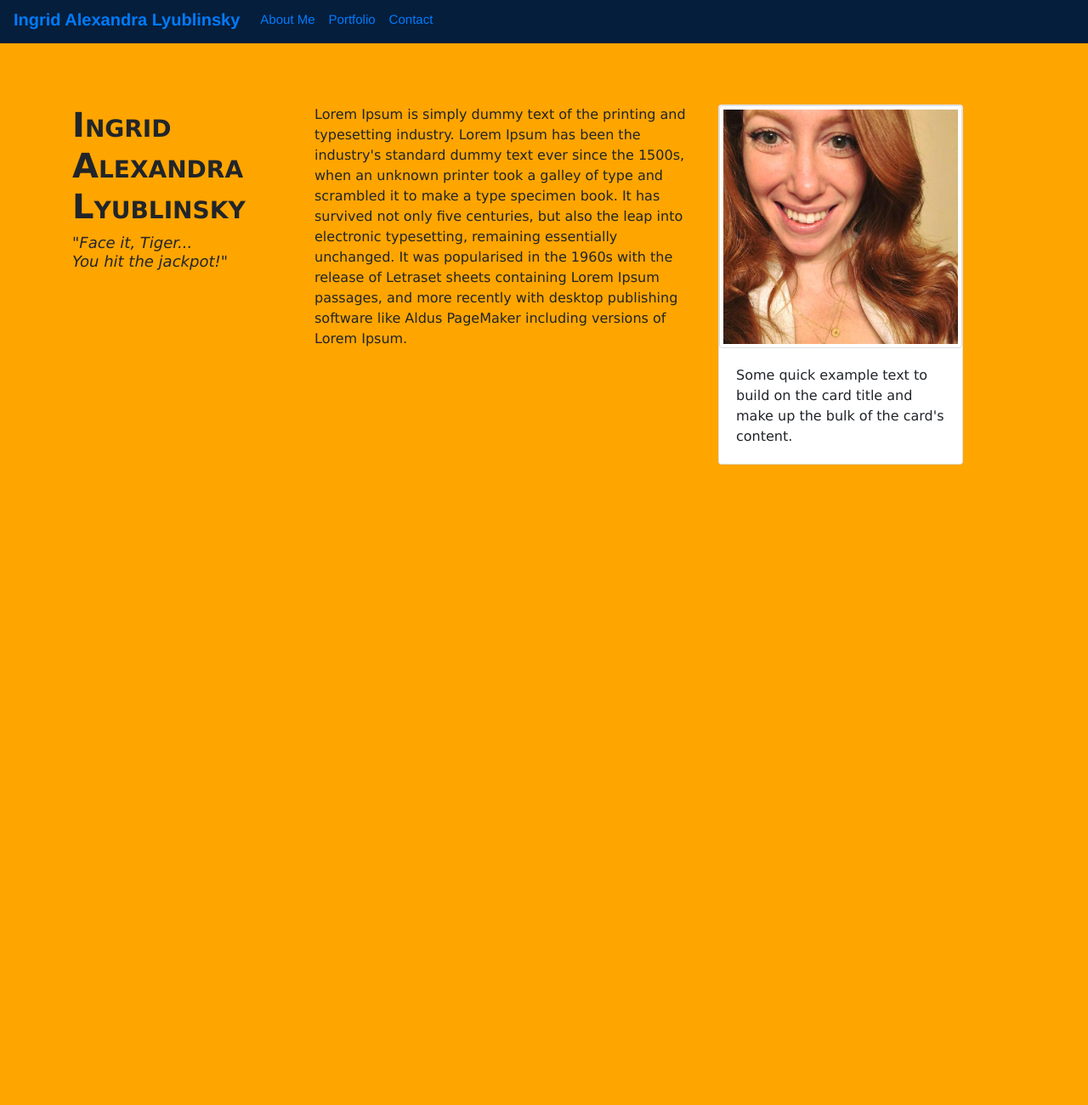
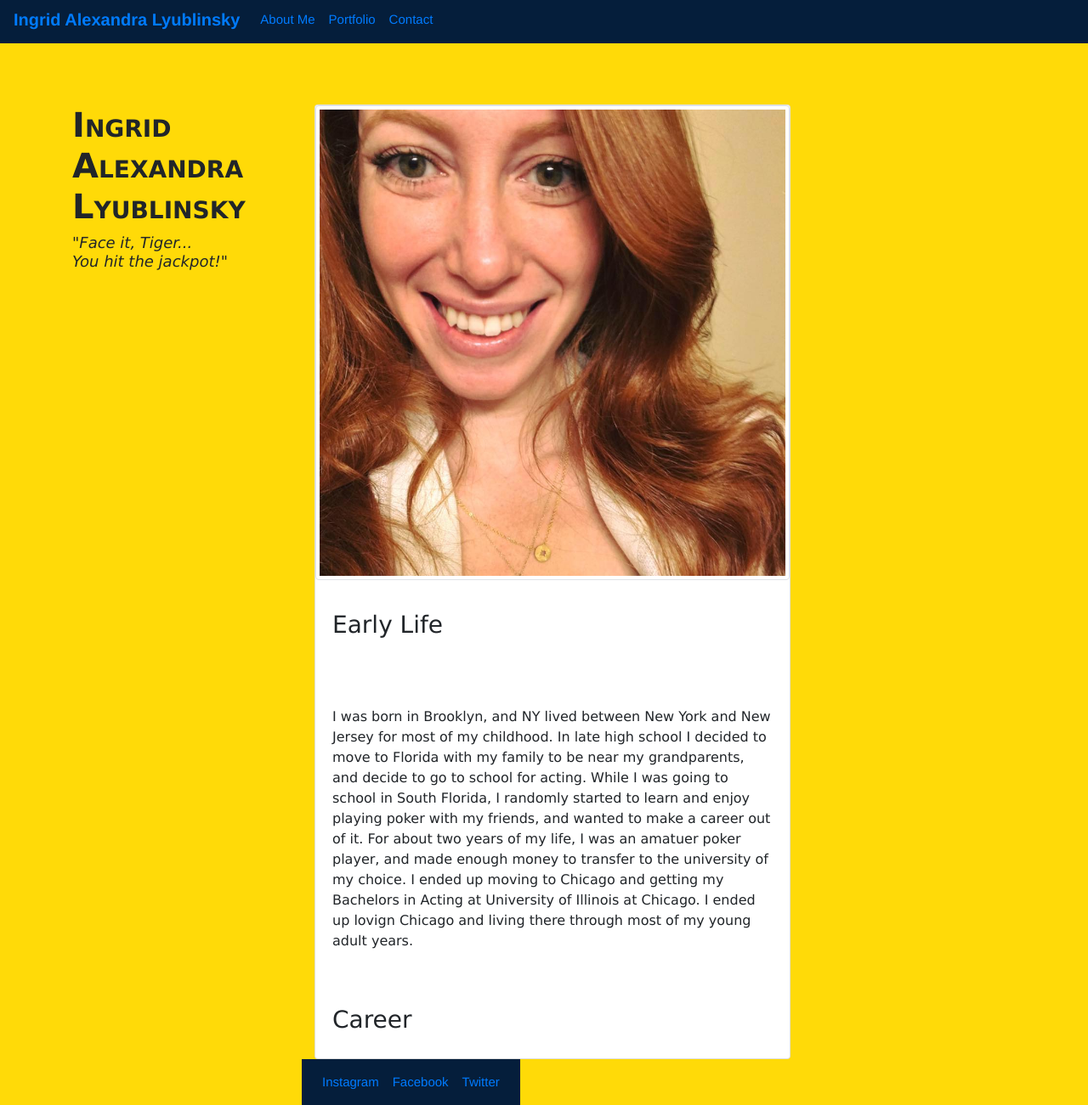
Before and after one commit to ilyublinsky/bcs-homework-assignment-2, a plain HTML site: page index.html in a window 1280 px wide. Shown: the part 5-1306 px from the top of the page at 85% size. Before the commit the page ends 800 px from the top, so only its background shows below. Drawn offline with nearby package versions, Linux system fonts and the light colour scheme.

Commit message:
added a footer, edited my containers, added image to assets

```diff
--- a/assets/index.css
+++ b/assets/index.css
@@ -7,7 +7,8 @@ nav {
 }
 
 body {
-    background-color: orange;
+    background-color: rgb(255, 218, 8);
+
     font-family: Verdana, Geneva, Tahoma, sans-serif;
 
 }
@@ -23,6 +24,10 @@ h2 {
     font-size: 18px;
 }
 
+card {
+
+}
+
 footer {
-    text-indent: 100px;
+    grid-row: auto;
 }
--- a/index.html
+++ b/index.html
@@ -40,23 +40,50 @@
                 You hit the jackpot!"</i></i></h2>
               <br>
               </div>
-                  <div class="col-5">
-                    <p>Lorem Ipsum is simply dummy text of the printing and typesetting
-                      industry. Lorem Ipsum has been the industry's standard dummy
-                      text ever since the 1500s, when an unknown printer took a galley of type
-                      and scrambled it to make a type specimen book. It has survived not only five centuries,
-                      but also the leap into electronic typesetting, remaining essentially unchanged.
-                      It was popularised in the 1960s with the release of Letraset sheets containing Lorem Ipsum passages,
-                      and more recently with desktop publishing software
-                      like Aldus PageMaker including versions of Lorem Ipsum.</p>
+              <div class="col-5">
+                <div class="card" style="width: 35rem;">
+                  <img src="/bcs-homework-assignment-2/assets/index-images/headshot.png" alt="Headshot" class="img-thumbnail">
+                  <div class="card-body">
+                  <p class="card-text"><h3>Early Life</h3>
+                    <br>
+                    <br>
+                    <br>
+                <p>
+                    I was born in Brooklyn, and NY lived between New York and New Jersey for most of my childhood.
+                    In late high school I decided to move to Florida with my family to be near my grandparents, and decide to go to school for acting.
+                    While I was going to school in South Florida, I randomly started to learn and enjoy playing poker with my friends, and wanted to make a career out of it.
+                    For about two years of my life, I was an amatuer poker player, and made enough money to transfer to the university of my choice.
+                    I ended up moving to Chicago and getting my Bachelors in Acting at University of Illinois at Chicago.
+                    I ended up lovign Chicago and living there through most of my young adult years.
+                </p>
+                <br>
+                <br>
+                <h3>Career</h3>
                   </div>
-                          <div class="col-1">
-                            <div class="card" style="width: 18rem;">
-                              <img src="/bcs-homework-assignment-2/assets/index-images/headshot.png" alt="Headshot" class="img-thumbnail">
-                              <div class="card-body">
-                              <p class="card-text">Some quick example text to build on the card title and make up the bulk of the card's content.</p>
-                              </div>
                   </div>
+    <div class= "row">
+    <footer class="footer">
+        <nav class="navbar navbar-expand-lg navbar-color bg-color">
+            <button class="navbar-toggler" type="button" data-toggle="collapse" data-target="#navbarSupportedContent" aria-controls="navbarSupportedContent" aria-expanded="false" aria-label="Toggle navigation">
+                <span class="navbar-toggler-icon"></span>
+              </button>
+              <div class="collapse navbar-collapse" id="navbarSupportedContent">
+                <ul class="navbar-nav mr-auto">
+                  <li class="nav-item active">
+                  <a class="nav-link" href="https://www.instagram.com/ingrid_lyub/">Instagram <span class="sr-only">(current)</span></a>
+                </li>
+                <li class="nav-item">
+                  <a class="nav-link" href="https://www.facebook.com/ingrid.lyublinsky">Facebook</a>
+                </li>
+                <li class="nav-item">
+                    <a class="nav-link" href="https://twitter.com/ilyublinsky">Twitter</a>
+                  </li>
+              </ul>
+            </div>
+          </nav>
+          </div>
+          </footer>
+    </footer>
 
 </body>
 
```
Also changed, not shown: assets/index-images/selfie.jpg (added).
